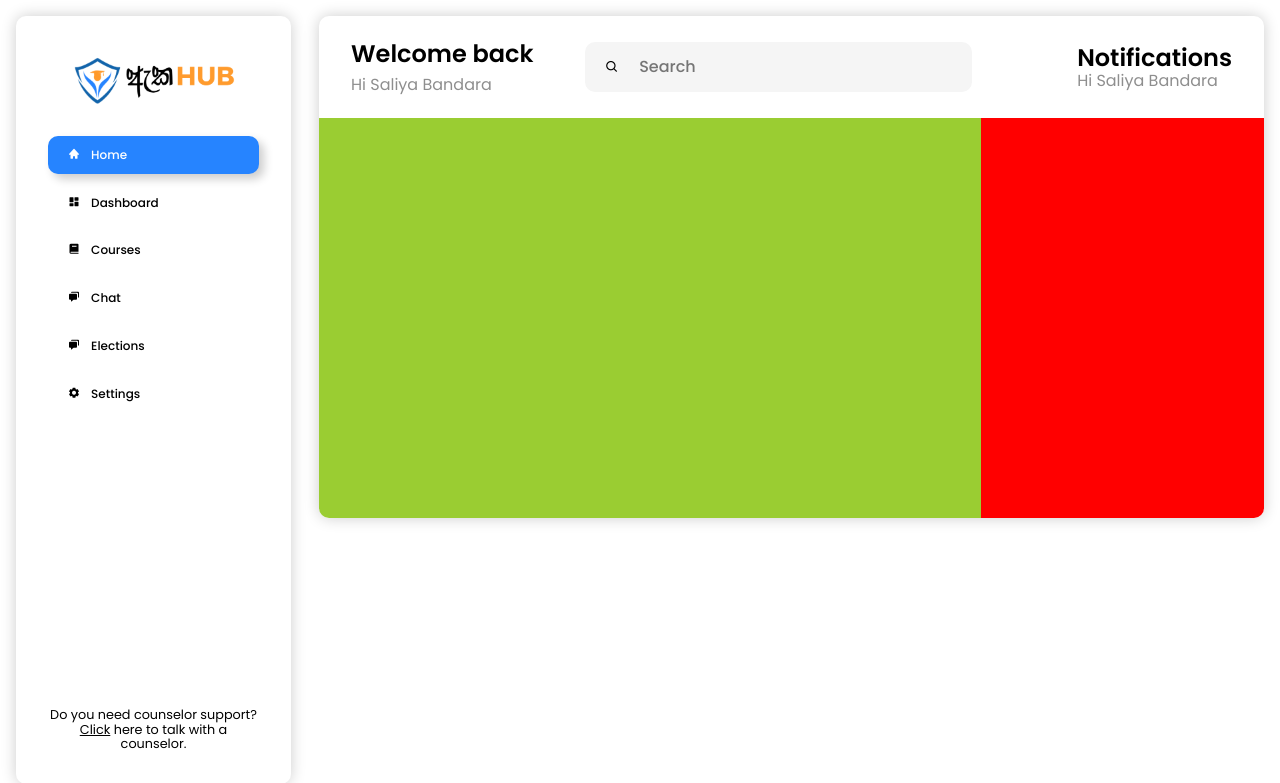
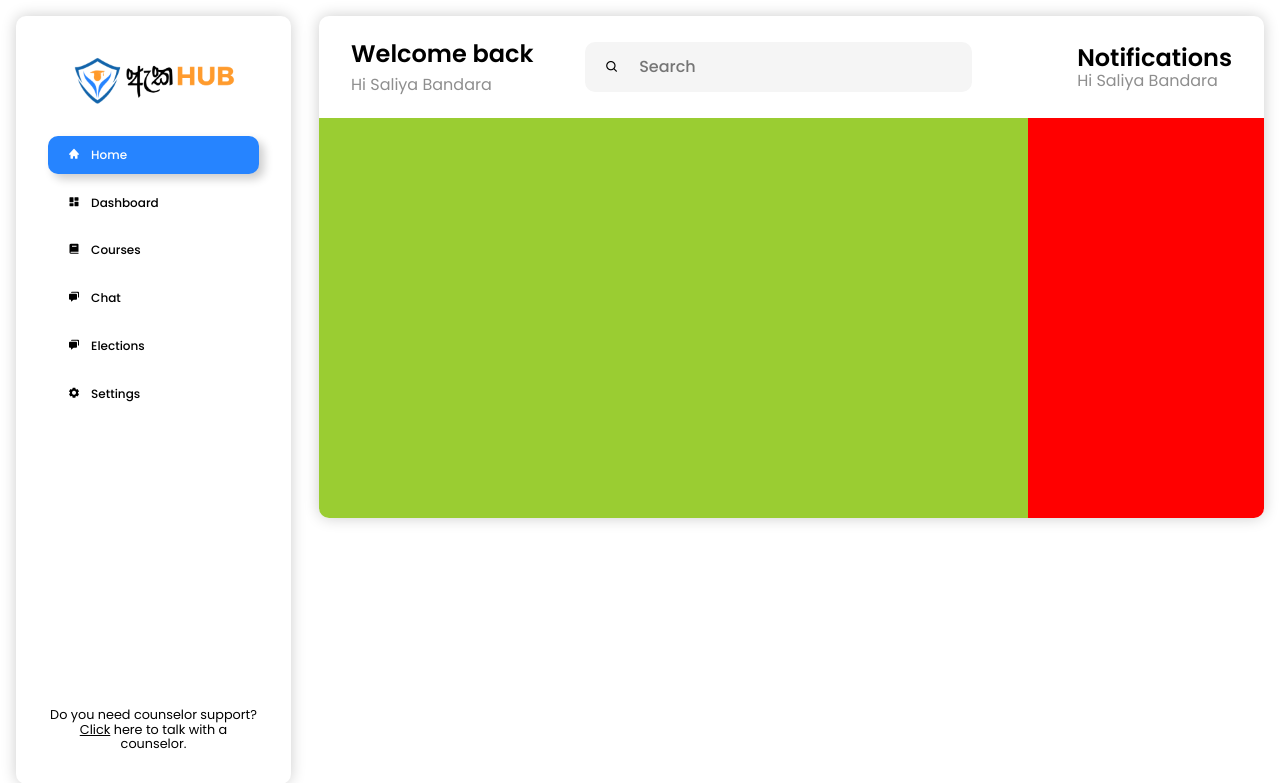
Before and after one commit to SaliyaBandara/aka-hub, a PHP site: page /aka-hub/dashboard in a window 1280 px wide. Shown: the top 783 px of the page. Run offline with PHP 8.4, Linux system fonts and the light colour scheme.

Commit message:
calendar column width reduced and size of the calendar reduced

```diff
--- a/app/index.php
+++ b/app/index.php
@@ -11,8 +11,8 @@ require_once '../public/components/common/HTMLFooter.php';
 require_once '../public/components/common/header.php';
 require_once '../public/components/common/sidebar.php';
 require_once '../public/components/common/calendar.php';
-require_once '../public/components/common/notificationCard.php';
-require_once '../public/components/common/notifications.php';
+require_once '../public/components/common/notifications/notificationCard.php';
+require_once '../public/components/common/notifications/notifications.php';
 
 // Charts for admin panel and Super admin panel
 require_once '../public/components/common/charts/adminPanelChartOne.php';
--- a/app/view/adminpanel/index.php
+++ b/app/view/adminpanel/index.php
@@ -151,8 +151,9 @@ $notifications = new Notifications();
 
     <style>
         .main-grid .left {
-            width: 70%;
+            width: 75%;
             height: 150vh;
+
         }
 
         .main-grid .right {
--- a/app/view/approveByAdmin/clubreps.php
+++ b/app/view/approveByAdmin/clubreps.php
@@ -99,7 +99,7 @@ $sidebar = new Sidebar();
         }
 
         .main-grid .left{
-            width: 70%;
+            width: 75%;
             background-color: yellowgreen;
             height: 50vh;
         }
--- a/app/view/approveByAdmin/studentreps.php
+++ b/app/view/approveByAdmin/studentreps.php
@@ -99,7 +99,7 @@ $sidebar = new Sidebar();
         }
 
         .main-grid .left{
-            width: 70%;
+            width: 75%;
             background-color: yellowgreen;
             height: 50vh;
         }
--- a/app/view/dashboard/index.php
+++ b/app/view/dashboard/index.php
@@ -99,7 +99,7 @@ $sidebar = new Sidebar();
         }
 
         .main-grid .left{
-            width: 70%;
+            width: 75%;
             background-color: yellowgreen;
             height: 50vh;
         }
--- a/app/view/superadminpanel/index.php
+++ b/app/view/superadminpanel/index.php
@@ -151,7 +151,7 @@ $notifications = new Notifications();
 
     <style>
         .main-grid .left {
-            width: 70%;
+            width: 75%;
             height: 150vh;
         }
 
--- a/public/components/common/calendar.php
+++ b/public/components/common/calendar.php
@@ -50,7 +50,7 @@ class Calendar
 
             .wrapper {
                 margin-top: 25px;
-                width: 340px;
+                width: 275px;
                 background: #fff;
                 border-radius: 10px;
                 -webkit-box-shadow: 0 15px 40px rgba(0, 0, 0, 0.12);
@@ -106,7 +106,7 @@ class Calendar
             }
 
             header .current-date {
-                font-size: 1.45rem;
+                font-size: 15px;
                 font-weight: 500;
             }
 
@@ -131,7 +131,7 @@ class Calendar
             .calendar li {
                 color: #333;
                 width: calc(100% / 7);
-                font-size: 1.07rem;
+                font-size: 12px;
             }
 
             .calendar .weeks li {
```
Also changed, not shown: public/components/common/notifications/notificationCard.php (renamed from public/components/common/notificationCard.php), public/components/common/notifications/notifications.php (renamed from public/components/common/notifications.php).
